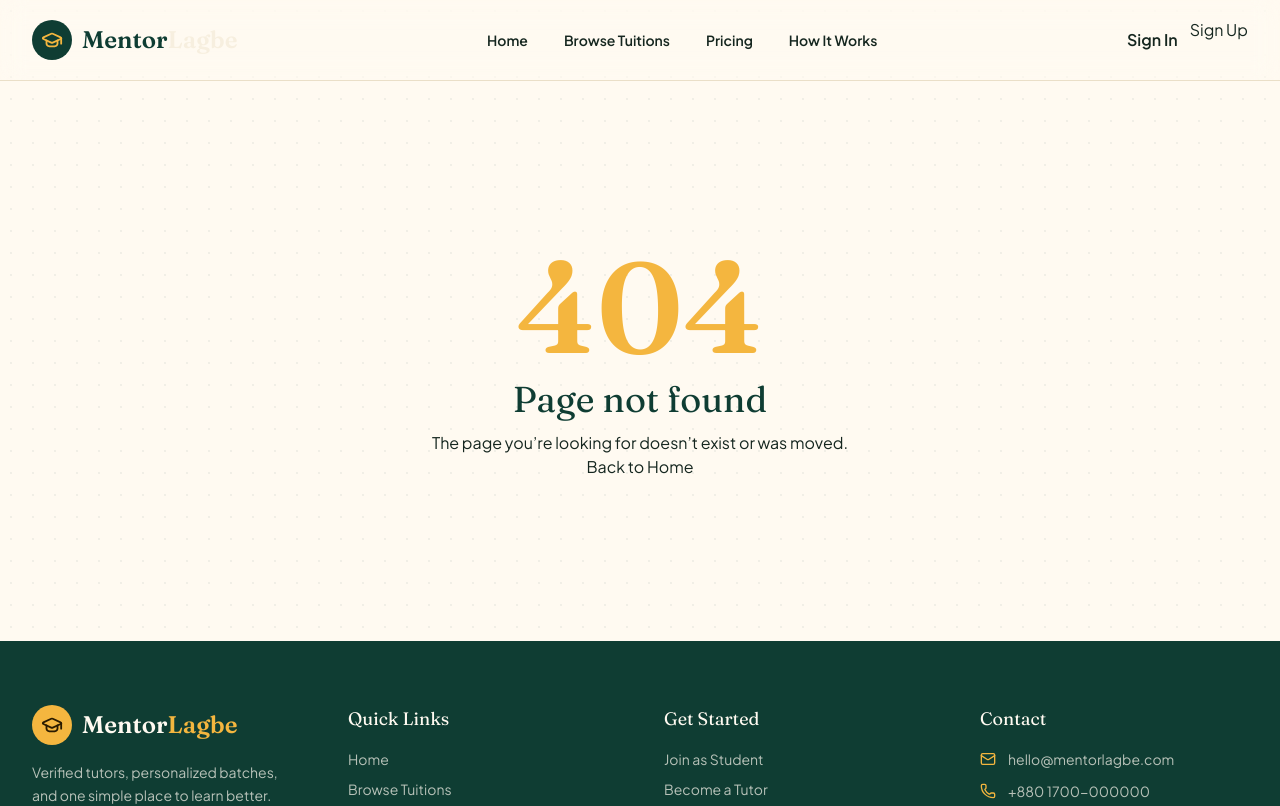
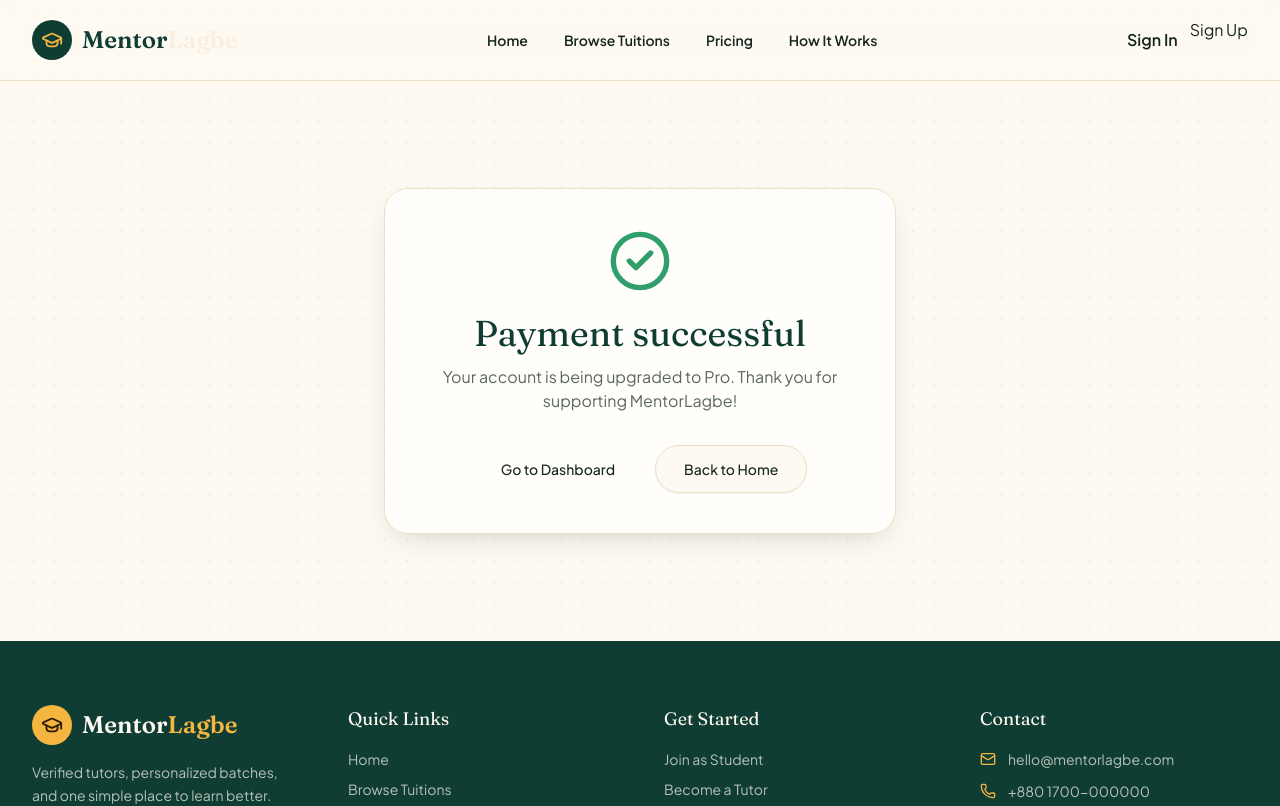
Before and after one commit to sobat-2930/mentorlagbe-client, a Next.js app: page /payment/success in a window 1280 px wide. Before the commit this address had no page. Shown: the top 806 px of the page. Built offline with nearby package versions, Linux system fonts and the light colour scheme.

Commit message:
feat: add payment success and cancel pages

```diff
--- /dev/null
+++ b/src/app/payment/cancel/page.tsx
@@ -0,0 +1,20 @@
+import Link from "next/link";
+import { XCircle } from "lucide-react";
+import { buttonVariants } from "@/components/ui/button";
+import { cn } from "@/lib/utils";
+
+export default function PaymentCancel() {
+  return (
+    <div className="container-x grid min-h-[70vh] place-items-center py-16">
+      <div className="paper-card w-full max-w-lg p-10 text-center">
+        <XCircle className="mx-auto text-destructive" size={64} />
+        <h1 className="mt-5 font-display text-4xl text-primary">Payment cancelled</h1>
+        <p className="mt-3 text-foreground/70">No charge was made. You can try again whenever you’re ready.</p>
+        <div className="mt-8 flex flex-col gap-3 sm:flex-row sm:justify-center">
+          <Link href="/pricing" className={cn(buttonVariants({ variant: "brand" }), "h-12 px-7")}>Try Again</Link>
+          <Link href="/" className={cn(buttonVariants({ variant: "outline" }), "h-12 rounded-full px-7")}>Back to Home</Link>
+        </div>
+      </div>
+    </div>
+  );
+}
--- /dev/null
+++ b/src/app/payment/success/page.tsx
@@ -0,0 +1,26 @@
+import Link from "next/link";
+import { CheckCircle2 } from "lucide-react";
+import { buttonVariants } from "@/components/ui/button";
+import { cn } from "@/lib/utils";
+
+type Props = { searchParams: Promise<{ session_id?: string }> };
+
+export default async function PaymentSuccess({ searchParams }: Props) {
+  const { session_id } = await searchParams;
+  return (
+    <div className="container-x grid min-h-[70vh] place-items-center py-16">
+      <div className="paper-card w-full max-w-lg p-10 text-center">
+        <CheckCircle2 className="mx-auto text-success" size={64} />
+        <h1 className="mt-5 font-display text-4xl text-primary">Payment successful</h1>
+        <p className="mt-3 text-foreground/70">Your account is being upgraded to Pro. Thank you for supporting MentorLagbe!</p>
+        {session_id && (
+          <p className="mt-4 break-all rounded-xl bg-muted p-3 text-xs text-foreground/60">Session: {session_id}</p>
+        )}
+        <div className="mt-8 flex flex-col gap-3 sm:flex-row sm:justify-center">
+          <Link href="/dashboard" className={cn(buttonVariants({ variant: "brand" }), "h-12 px-7")}>Go to Dashboard</Link>
+          <Link href="/" className={cn(buttonVariants({ variant: "outline" }), "h-12 rounded-full px-7")}>Back to Home</Link>
+        </div>
+      </div>
+    </div>
+  );
+}
```
